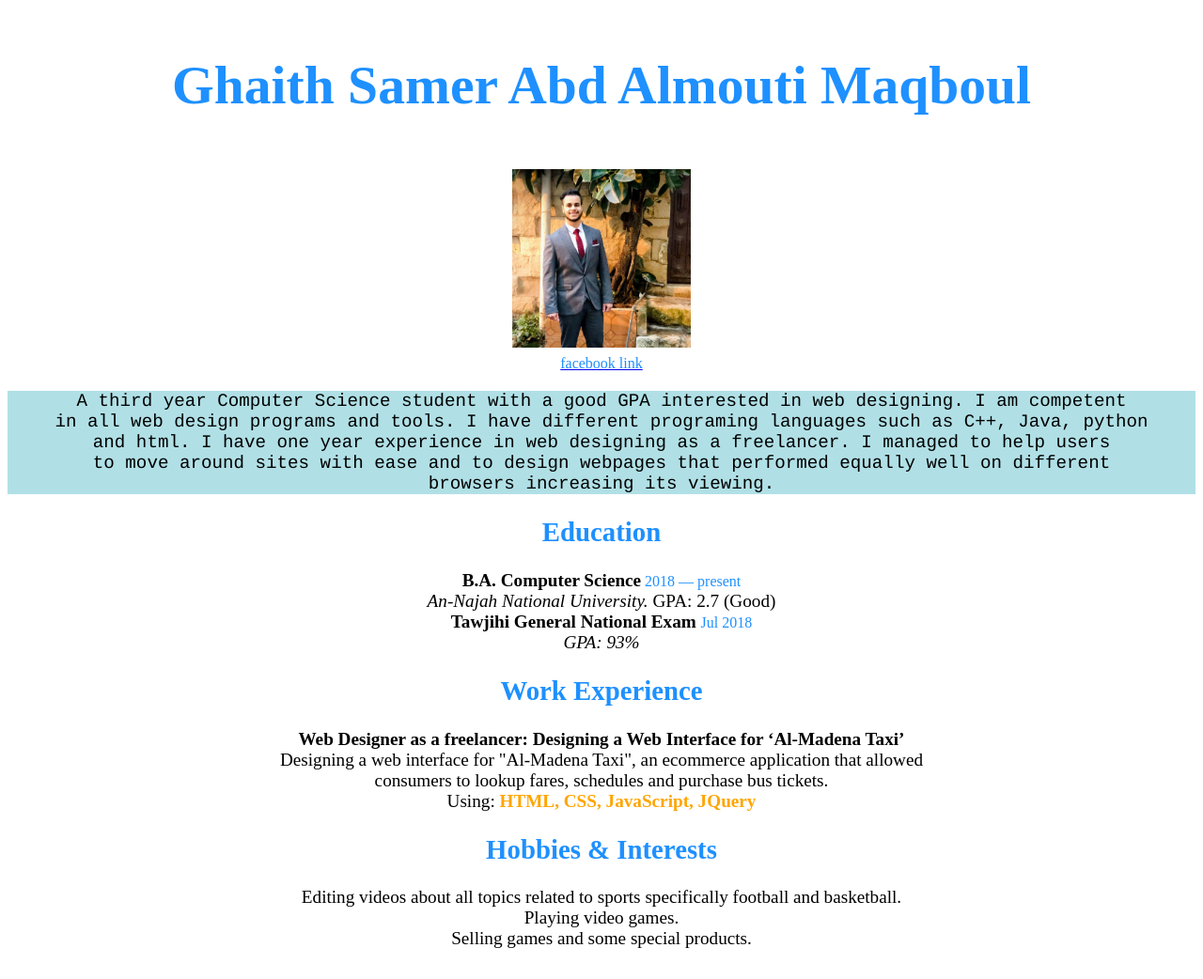
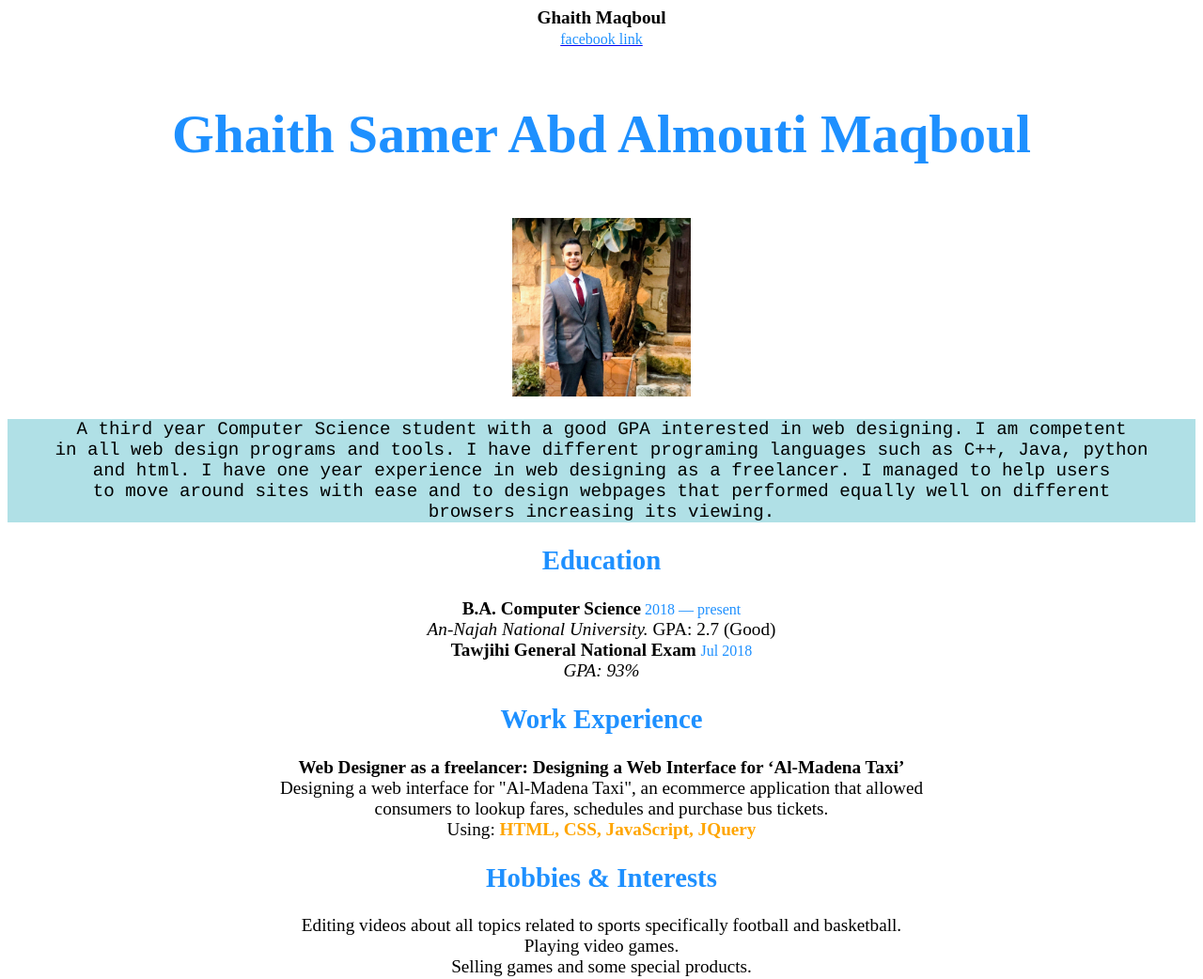
Before and after one commit to Ghaith456/Ghaith456.github.io, a plain HTML site: page index.html in a window 1280 px wide. Shown: the whole page at 94% size. Before the commit the page ends 1018 px from the top, so only its background shows below. Drawn offline with Linux system fonts and the light colour scheme.

Commit message:
Update index.html

```diff
--- a/index.html
+++ b/index.html
@@ -4,11 +4,12 @@
 <meta name="viewport" content="width=device-width, initial-scale=1.0">
 <link rel="stylesheet" href="styles.css">
 <title >Ghaith Maqboul<br></title>
+<b>Ghaith Maqboul<br></b>
+<p1><a href="https://www.facebook.com/Gaith.Maqbool/"><small style="color:DodgerBlue;">facebook link</small></a></p1>
 </head>
 <body>
 <h3 >Ghaith Samer Abd Almouti Maqboul </h3>
 <img src="ghaith.jpg" alt="Ghaith picture"  style="max-width:15%;height:auto;">
-<p1 ><br><a href="https://www.facebook.com/Gaith.Maqbool/"><small style="color:DodgerBlue;">facebook link</small></a></p1>
 <p >A third year Computer Science student with a good GPA interested in web designing. I am competent<br> in all web design programs and tools. I have different programing languages such as C++, Java, python<br> and html. I have one year experience in web designing as a freelancer. I managed to help users<br> to move around sites with ease and to design webpages that performed equally well on different<br> browsers increasing its viewing.
 </p >
 <h2 >Education</h2>
```
